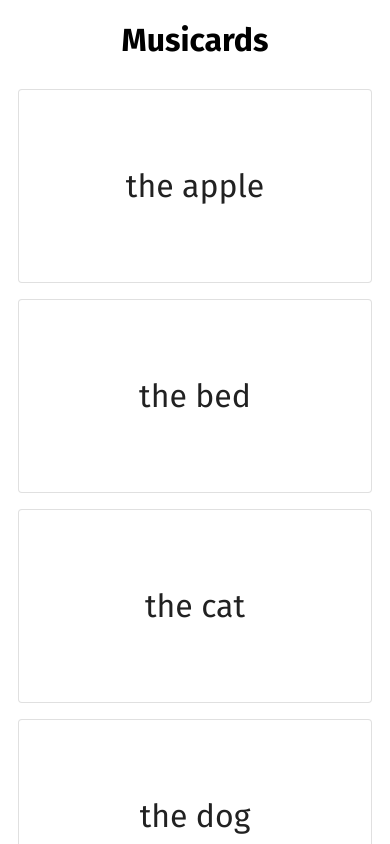
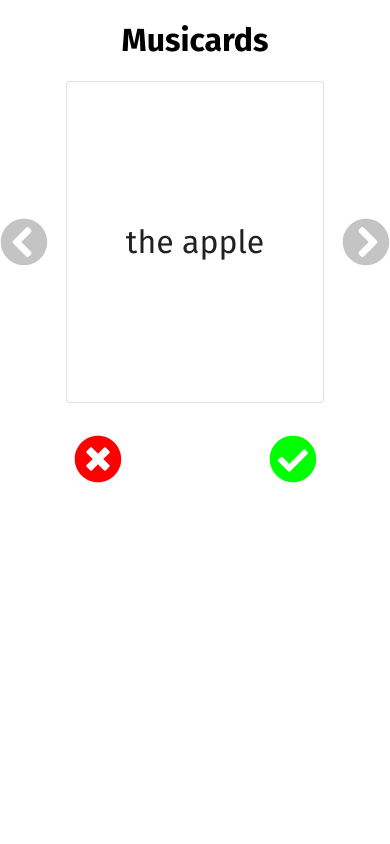
Before and after one commit to pelicularities/project-musicards, a React (Create React App) app: page /play in a window 390 px wide. Shown: the top 844 px of the page. Built offline with nearby package versions, Linux system fonts and the light colour scheme.

Commit message:
Add styling to Play screen
- Install Fontawesome for icons
- Create route for `/play`
- Layout is not yet responsive!

```diff
--- a/package.json
+++ b/package.json
@@ -3,6 +3,9 @@
   "version": "0.1.0",
   "private": true,
   "dependencies": {
+    "@fortawesome/fontawesome-svg-core": "^1.2.34",
+    "@fortawesome/free-solid-svg-icons": "^5.15.2",
+    "@fortawesome/react-fontawesome": "^0.1.14",
     "@material-ui/core": "^4.11.3",
     "@testing-library/jest-dom": "^5.11.4",
     "@testing-library/react": "^11.1.0",
--- a/src/App.js
+++ b/src/App.js
@@ -3,6 +3,7 @@ import { BrowserRouter, Route } from "react-router-dom";
 import React, { useState, useEffect } from "react";
 import germanDeck from "./decks/german.js";
 import DeckGallery from "./components/DeckGallery";
+import PlayDeck from "./components/PlayDeck";
 
 function App() {
   const [deck, setDeck] = useState(germanDeck);
@@ -11,7 +12,8 @@ function App() {
     <BrowserRouter>
       <div className="App">
         <h1>Musicards</h1>
-        <DeckGallery deck={deck} />
+        <Route exact path="/" render={() => <DeckGallery deck={deck} />} />
+        <Route exact path="/play" render={() => <PlayDeck deck={deck} />} />
       </div>
     </BrowserRouter>
   );
--- a/src/components/Flashcard.js
+++ b/src/components/Flashcard.js
@@ -6,7 +6,7 @@ import Card from "@material-ui/core/Card";
 const useStyles = makeStyles({
   flashcard: {
     borderRadius: "0.25rem",
-    height: "10rem",
+    minHeight: "10rem",
     padding: "1rem",
     fontSize: "2rem",
     display: "flex",
@@ -19,7 +19,7 @@ const useStyles = makeStyles({
   },
 });
 
-function Flashcard({ flashcard }) {
+function Flashcard({ flashcard, className }) {
   const classes = useStyles();
   const { front, back } = flashcard;
   const [isFront, setIsFront] = useState(true);
@@ -30,7 +30,9 @@ function Flashcard({ flashcard }) {
 
   return (
     <Card
-      className={clsx(classes.flashcard, { [classes.backOfCard]: !isFront })}
+      className={clsx(className, classes.flashcard, {
+        [classes.backOfCard]: !isFront,
+      })}
       variant="outlined"
       onClick={flipCard}
     >
--- /dev/null
+++ b/src/components/PlayDeck.js
@@ -0,0 +1,81 @@
+import React, { useState, useEffect } from "react";
+import Flashcard from "./Flashcard";
+import { makeStyles } from "@material-ui/core/styles";
+import { Grid } from "@material-ui/core";
+import { FontAwesomeIcon } from "@fortawesome/react-fontawesome";
+import {
+  faChevronCircleRight,
+  faChevronCircleLeft,
+  faCheckCircle,
+  faTimesCircle,
+  faStickyNote,
+} from "@fortawesome/free-solid-svg-icons";
+
+const useStyles = makeStyles({
+  playContainer: {
+    minWidth: "20rem",
+    maxWidth: "26rem",
+    margin: "0 auto",
+  },
+  playDeck: {
+    display: "flex",
+    alignItems: "center",
+    justifyContent: "space-between",
+    margin: "0 auto",
+  },
+  playFlashcard: {
+    minWidth: "14rem",
+    maxWidth: "20rem",
+    height: "18rem",
+  },
+  playControls: {
+    marginTop: "2rem",
+    display: "flex",
+    justifyContent: "space-around",
+  },
+  red: {
+    color: "#FF0000",
+  },
+  green: {
+    color: "#00FF00",
+  },
+  grayLight: {
+    color: "#C4c4c4",
+  },
+});
+
+function PlayDeck({ deck }) {
+  const classes = useStyles();
+  const [currentCard, setCurrentCard] = useState(deck[0]);
+  return (
+    <div className={classes.playContainer}>
+      <div className={classes.playDeck}>
+        <FontAwesomeIcon
+          icon={faChevronCircleLeft}
+          size="3x"
+          className={classes.grayLight}
+        />
+        <Flashcard flashcard={currentCard} className={classes.playFlashcard} />
+        <FontAwesomeIcon
+          icon={faChevronCircleRight}
+          size="3x"
+          className={classes.grayLight}
+        />
+      </div>
+      <div className={classes.playControls}>
+        <FontAwesomeIcon
+          icon={faTimesCircle}
+          size="3x"
+          className={classes.red}
+        />
+        <FontAwesomeIcon
+          icon={faCheckCircle}
+          size="3x"
+          className={classes.green}
+        />
+      </div>
+    </div>
+  );
+}
+
+export default PlayDeck;
```
Also changed, not shown: 2 other files (tests, documents, lock files or other folders).
